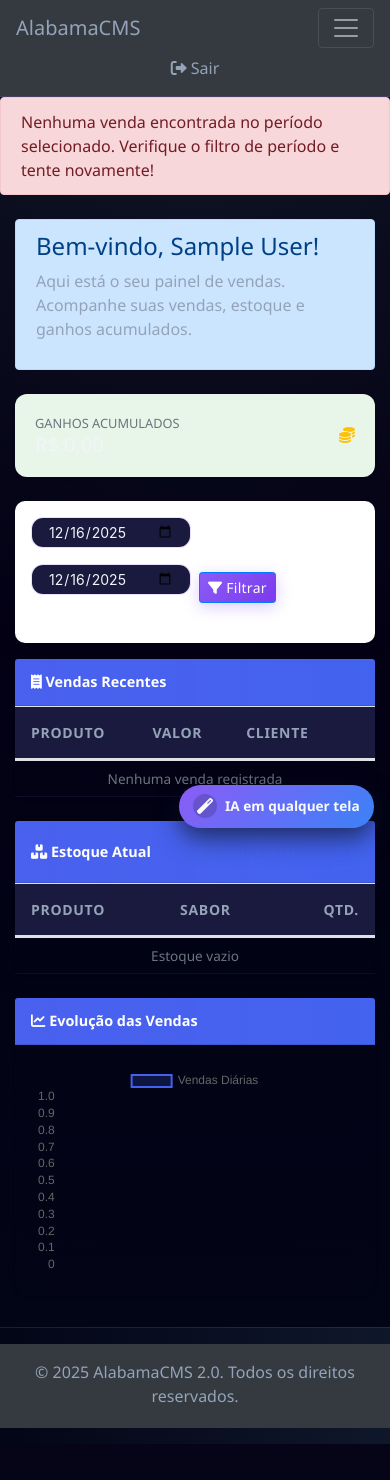
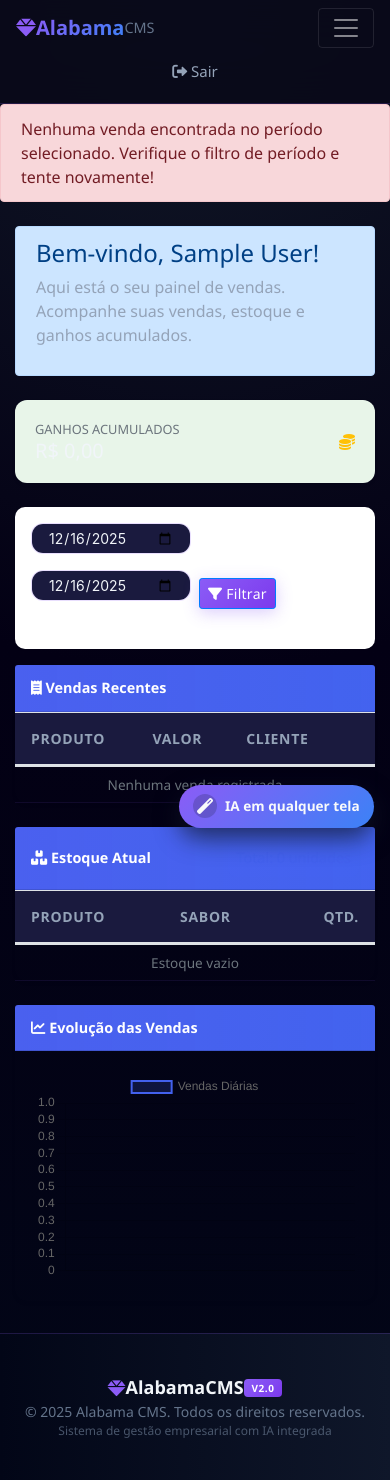
Before and after one commit to sevadarkness/adm.redealabama-WPPHYBRIDO, a PHP site: page /usuario/painel_vendedor.php in a window 390 px wide, after a click that opens the changed part. Before the commit the page ends 1444 px from the top, so only its background shows below. Run offline with PHP 8.4, Linux system fonts and the light colour scheme; the visitor is signed in with stand-in values (Sample User, id 1); data that the repository does not hold is empty; some libraries are stand-ins or nearby versions.

Commit message:
Update menu navigation and footer with premium design system styling
Co-authored-by: sevadarkness <185738887+sevadarkness@users.noreply.github.com>

```diff
--- a/01_backend_painel_php/footer.php
+++ b/01_backend_painel_php/footer.php
@@ -1,10 +1,19 @@
-<footer>
-    <div class="bg-dark text-white py-3">
+<footer style="background: linear-gradient(90deg, #020617, #0f172a); border-top: 1px solid var(--al-border); margin-top: auto;">
+    <div class="py-4">
         <div class="container text-center">
-            <p class="mb-1">&copy; <?php echo date('Y'); ?> AlabamaCMS 2.0. Todos os direitos reservados.</p>
-            <p class="mb-0">
-
-            </p>
+            <div class="d-flex flex-column align-items-center gap-2">
+                <div class="d-flex align-items-center gap-2">
+                    <i class="fas fa-gem" style="color: var(--al-primary); font-size: 1.125rem;"></i>
+                    <span style="font-weight: 700; color: var(--al-text-primary); font-size: 1.125rem;">AlabamaCMS</span>
+                    <span class="badge badge-primary" style="font-size: 0.625rem; padding: 0.25rem 0.5rem;">v2.0</span>
+                </div>
+                <p class="mb-0" style="color: var(--al-text-muted); font-size: 0.875rem;">
+                    &copy; <?php echo date('Y'); ?> Alabama CMS. Todos os direitos reservados.
+                </p>
+                <p class="mb-0" style="color: var(--al-text-muted); font-size: 0.75rem; opacity: 0.7;">
+                    Sistema de gestão empresarial com IA integrada
+                </p>
+            </div>
         </div>
     </div>
 </footer>
--- a/01_backend_painel_php/menu_navegacao.php
+++ b/01_backend_painel_php/menu_navegacao.php
@@ -55,9 +55,13 @@ $pagina_inicial = match ($nivel) {
 // Pega a página atual
 $current_page = basename($_SERVER['PHP_SELF'] ?? '');
 ?>
-<nav class="navbar navbar-expand-lg navbar-dark bg-dark">
+<nav class="navbar navbar-expand-lg navbar-dark">
     <div class="container-fluid">
-        <a class="navbar-brand" href="<?php echo htmlspecialchars($pagina_inicial, ENT_QUOTES, 'UTF-8'); ?>">AlabamaCMS</a>
+        <a class="navbar-brand d-flex align-items-center gap-2" href="<?php echo htmlspecialchars($pagina_inicial, ENT_QUOTES, 'UTF-8'); ?>">
+            <i class="fas fa-gem" style="color: var(--al-primary);"></i>
+            <span style="font-weight: 800; background: linear-gradient(135deg, var(--al-primary), var(--al-accent)); -webkit-background-clip: text; -webkit-text-fill-color: transparent; background-clip: text;">Alabama</span>
+            <span style="font-weight: 400; color: var(--al-text-muted); font-size: 0.9rem;">CMS</span>
+        </a>
         <button class="navbar-toggler" type="button" data-bs-toggle="collapse" data-bs-target="#navbarNav" aria-controls="navbarNav" aria-expanded="false" aria-label="Alternar navegação">
             <span class="navbar-toggler-icon"></span>
         </button>
@@ -248,38 +252,57 @@ $current_page = basename($_SERVER['PHP_SELF'] ?? '');
 
 
 <style>
+    /* Nova Venda - Destaque especial */
     .nova-venda {
-        background-color: #28a745;
-        color: white;
-        font-weight: bold;
-        border-radius: 5px;
-        transition: all 0.3s ease-in-out;
+        background: linear-gradient(135deg, var(--al-success), #16a34a) !important;
+        color: white !important;
+        font-weight: 600 !important;
+        border-radius: var(--al-radius-md) !important;
+        transition: var(--al-transition) !important;
+        box-shadow: 0 4px 12px rgba(34, 197, 94, 0.3) !important;
     }
     .nova-venda:hover {
-        background-color: #218838;
-        text-decoration: none;
+        background: linear-gradient(135deg, var(--al-success-hover), var(--al-success)) !important;
+        transform: translateY(-2px) !important;
+        box-shadow: 0 6px 16px rgba(34, 197, 94, 0.5) !important;
+        text-decoration: none !important;
     }
+
+    /* Estilos do navbar já estão no alabama-theme.css, mas adicionamos override para garantir */
     .navbar-brand {
-        font-weight: bold;
-        font-size: 1.3rem;
-        color: #f1f1f1;
+        font-weight: 800;
+        font-size: 1.25rem;
+        color: var(--al-text-primary);
     }
+
     .nav-item.active .nav-link {
-        background-color: #007bff;
-        color: white !important;
-        border-radius: 5px;
+        background: rgba(139, 92, 246, 0.15) !important;
+        color: var(--al-primary-hover) !important;
+        border-radius: var(--al-radius-sm) !important;
     }
+
     .nav-link {
-        font-size: 1rem;
-        padding: 12px 18px;
+        font-size: 0.9375rem;
+        padding: 0.625rem 1rem;
+        border-radius: var(--al-radius-sm);
+        transition: var(--al-transition);
     }
-    /* Responsividade para o menu */
+
+    .nav-link:hover {
+        background: rgba(139, 92, 246, 0.08);
+    }
+
+    /* Responsividade */
     @media (max-width: 768px) {
         .navbar-nav {
             text-align: center;
+            gap: 0.5rem;
         }
         .dropdown-menu {
             text-align: center;
+        }
+        .nav-link {
+            margin: 0.25rem 0;
         }
     }
 </style>
```
